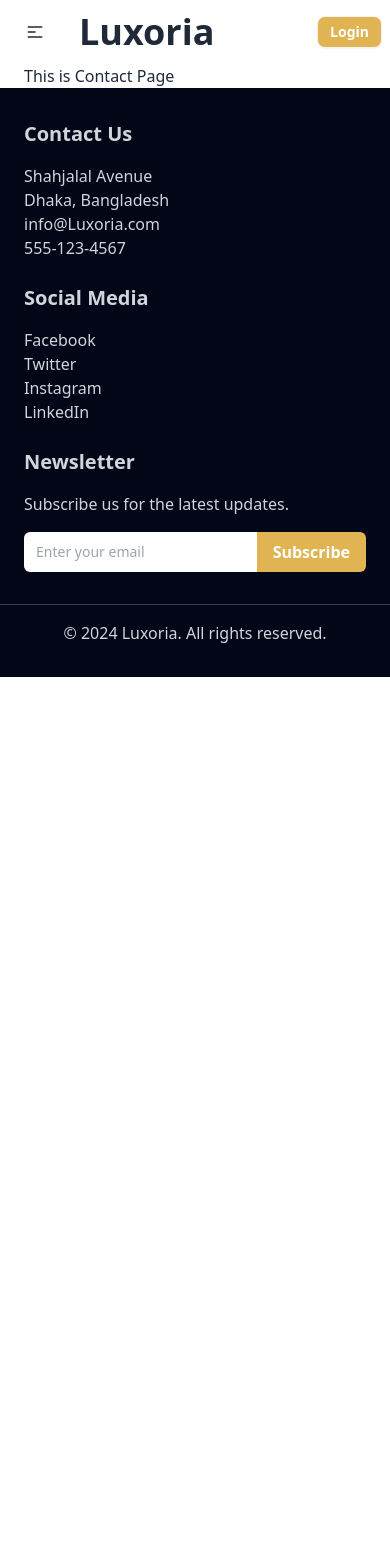
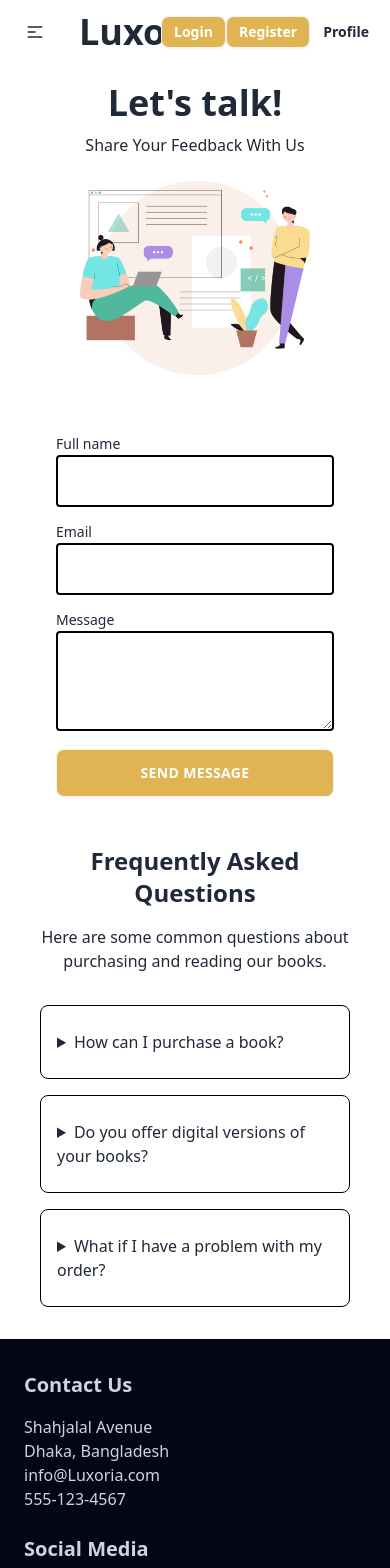
Before and after one commit to Sazid60/Luxoria-Real-Estate, a React (Vite) app: page /contact in a window 390 px wide. Shown: the top 1568 px of the page. Before the commit the page ends 844 px from the top, so only its background shows below. Built offline with nearby package versions, Linux system fonts and the light colour scheme.

Commit message:
Contact Section Added & Review Section Changed

```diff
--- a/package.json
+++ b/package.json
@@ -17,6 +17,7 @@
     "react-dom": "^18.2.0",
     "react-fast-marquee": "^1.6.4",
     "react-icons": "^5.0.1",
+    "react-loader-spinner": "^6.1.6",
     "react-rating": "^2.0.5",
     "react-router-dom": "^6.22.3",
     "react-type-animation": "^3.2.0",
--- /dev/null
+++ b/src/Components/BottomBanner.jsx
@@ -0,0 +1,26 @@
+
+
+const BottomBanner = () => {
+    return (
+        <div>
+            <div className='
+                mt-3  flex flex-col md:flex-row lg:flex-row lg:items-center justify-around text-left p-6 '>
+                <div>
+                    <h1 className='lg:text-center'><span className='text-2xl md:text-3xl lg:text-5xl font-bold'>45 Years </span>  <br /> <span className='text-[#E1B453] text-lg  md:text-2xl lg:text-4xl font-semibold'> Experience</span></h1>
+                </div>
+                <div>
+                    <h1><span className='text-xl md:text-2xl lg:text-4xl font-bold'>200+</span>  <br /> <span className='text-[#E1B453] text-lg md:text-xl lg:text-2xl font-semibold'>Active Listing</span></h1>
+                </div>
+                <div>
+                    <h1><span className='text-xl md:text-2xl lg:text-4xl font-bold'>$340</span>  <br /> <span className='text-[#E1B453] text-lg md:text-xl lg:text-2xl font-semibold'>Million In Sale </span></h1>
+                </div>
+                <div>
+                    <h1><span className='text-xl md:text-2xl lg:text-4xl font-bold'>800+</span>  <br /> <span className='text-[#E1B453] text-lg md:text-xl lg:text-2xl font-semibold'>Happy Clients</span></h1>
+                </div>
+            </div>
+            <hr className="border-gray-700 my-2 opacity-40 mb-6" />
+        </div>
+    );
+};
+
+export default BottomBanner;
--- a/src/Components/Navbar.jsx
+++ b/src/Components/Navbar.jsx
@@ -4,15 +4,16 @@ const Navbar = () => {
     const links = <>
         <li className="mr-2"><NavLink className={({ isActive }) => isActive ? 'btn btn-sm bg-[#FFECB3]' : 'btn btn-sm bg-transparent border-0'} to={"/"}>Home</NavLink></li>
         <li className="mr-2"><NavLink className={({ isActive }) => isActive ? 'btn btn-sm bg-[#FFECB3]' : 'btn btn-sm bg-transparent border-0'} to={"/blogs"}>Blogs</NavLink></li>
-        <li className="mr-2"><NavLink className={({ isActive }) => isActive ? 'btn btn-sm bg-[#FFECB3]' : 'btn btn-sm bg-transparent border-0'} to={"/contact"}>Contact</NavLink></li>
+
 
 
 
         {/* This will be private Protected This will stay and divert to login if no user*/}
         <li className="mr-2"><NavLink className={({ isActive }) => isActive ? 'btn btn-sm bg-[#FFECB3]' : 'btn btn-sm bg-transparent border-0'} to={"/agents"}>Agents</NavLink></li>
 
+        <li className="mr-2"><NavLink className={({ isActive }) => isActive ? 'btn btn-sm bg-[#FFECB3]' : 'btn btn-sm bg-transparent border-0'} to={"/contact"}>Contact</NavLink></li>
+
         {/* This wil be protected routes  but this will appear after login*/}
-        <li className="mr-2"><NavLink className={({ isActive }) => isActive ? 'btn btn-sm bg-[#FFECB3]' : 'btn btn-sm bg-transparent border-0'} to={"profile"}>Update Profile</NavLink></li>
     </>
     return (
         <div className="navbar bg-base-100">
@@ -34,6 +35,10 @@ const Navbar = () => {
             </div>
             <div className="navbar-end">
                 <NavLink className="btn btn-sm bg-[#E1B453] hover:bg-slate-500 text-white" to={"/login"}>Login</NavLink>
+                <NavLink className="btn btn-sm bg-[#E1B453] hover:bg-slate-500 text-white" to={"/register"}>Register</NavLink>
+
+                {/* If User Available */}
+                <NavLink className="btn btn-sm btn-ghost  " to={"profile"}>Profile</NavLink>
             </div>
         </div>
     );
--- a/src/Pages/Contact/Contact.jsx
+++ b/src/Pages/Contact/Contact.jsx
@@ -3,7 +3,52 @@
 const Contact = () => {
     return (
         <div>
-            This is Contact Page
+            <div className="grid max-w-screen-xl grid-cols-1 gap-8 px-8 py-4 mx-auto lg:mt-7 rounded-lg md:grid-cols-2 md:px-12 lg:px-16 xl:px-32 ">
+                <div className="flex flex-col justify-between">
+                    <div className="space-y-2 text-center">
+                        <h2 className="text-4xl font-bold leading-tight lg:text-5xl">Let's talk!</h2>
+                        <div className="">Share Your Feedback With Us</div>
+                    </div>
+                    <div className="w-full">
+                        <img src="/contact.png" alt="" className="p-6" />
+                    </div>
+                </div>
+                <form noValidate="" className="space-y-3">
+                    <div>
+                        <label htmlFor="name" className="text-sm">Full name</label>
+                        <input id="name" type="text" placeholder="" className="w-full p-3 rounded border-2 border-black" />
+                    </div>
+                    <div>
+                        <label htmlFor="email" className="text-sm">Email</label>
+                        <input id="email" type="email" className="w-full p-3 rounded border-2 border-black" />
+                    </div>
+                    <div>
+                        <label htmlFor="message" className="text-sm">Message</label>
+                        <textarea id="message" rows="3" className="w-full p-3 rounded border-2 border-black"></textarea>
+                    </div>
+                    <button type="submit" className="w-full p-3 text-sm font-bold tracking-wide uppercase rounded-lg btn  bg-[#E1B453] hover:bg-slate-500 text-white">Send Message</button>
+                </form>
+            </div>
+            <div className="w-full">
+                <div className="container flex flex-col justify-center px-4 py-8 mx-auto md:p-8">
+                    <h2 className="text-2xl font-semibold sm:text-4xl text-center">Frequently Asked Questions</h2>
+                    <p className="mt-4 mb-8 text-center">Here are some common questions about purchasing and reading our books.</p>
+                    <div className="space-y-4">
+                        <details className="w-full rounded-lg border border-black">
+                            <summary className="px-4 py-6 focus:outline-none focus-visible:ring-violet-400">How can I purchase a book?</summary>
+                            <p className="px-4 py-6 pt-0 ml-4 -mt-4">You can purchase our books through our website or from major online retailers such as Amazon and Barnes & Noble.</p>
+                        </details>
+                        <details className="w-full  rounded-lg border border-black">
+                            <summary className="px-4 py-6 focus:outline-none focus-visible:ring-violet-400">Do you offer digital versions of your books?</summary>
+                            <p className="px-4 py-6 pt-0 ml-4 -mt-4">Yes, we offer e-book versions of most of our titles. You can find them available for purchase on various e-book platforms.</p>
+                        </details>
+                        <details className="w-full border rounded-lg border-black">
+                            <summary className="px-4 py-6 focus:outline-none focus-visible:ring-violet-400">What if I have a problem with my order?</summary>
+                            <p className="px-4 py-6 pt-0 ml-4 -mt-4">If you encounter any issues with your order, please contact our customer support team. We'll be happy to assist you and resolve any problems.</p>
+                        </details>
+                    </div>
+                </div>
+            </div>
         </div>
     );
 };
--- a/src/Pages/Home/Home.jsx
+++ b/src/Pages/Home/Home.jsx
@@ -1,28 +1,33 @@
+import { useEffect, useState } from "react";
 import Banner from "../../Components/Banner";
+import BottomBanner from "../../Components/BottomBanner";
 import Review from "../../Components/Review";
 
 
 const Home = () => {
+    const [reviews, setReviews] = useState([])
+
+    useEffect(() => {
+        fetch('/review.json')
+            .then(res => res.json())
+            .then(data => setReviews(data))
+    }, [])
+
     return (
         <div className="mt-6">
             <Banner></Banner>
-            <div className='
-                mt-3  flex flex-col md:flex-row lg:flex-row lg:items-center justify-around text-left p-6 '>
-                <div>
-                    <h1 className='lg:text-center'><span className='text-2xl md:text-3xl lg:text-5xl font-bold'>45 Years </span>  <br /> <span className='text-[#E1B453] text-lg  md:text-2xl lg:text-4xl font-semibold'> Experience</span></h1>
+            <BottomBanner></BottomBanner>
+            <div>
+                <h1 className="text-center text-4xl font-semibold">Reviews</h1>
+
+                <div className="flex flex-col lg:flex-row gap-6 max-w-5xl mx-auto mb-6 mt-6">
+                    {
+                        reviews.map(review => <Review key={review.id} review={review}></Review>)
+                    }
                 </div>
-                <div>
-                    <h1><span className='text-xl md:text-2xl lg:text-4xl font-bold'>200+</span>  <br /> <span className='text-[#E1B453] text-lg md:text-xl lg:text-2xl font-semibold'>Active Listing</span></h1>
-                </div>
-                <div>
-                    <h1><span className='text-xl md:text-2xl lg:text-4xl font-bold'>$340</span>  <br /> <span className='text-[#E1B453] text-lg md:text-xl lg:text-2xl font-semibold'>Million In Sale </span></h1>
-                </div>
-                <div>
-                    <h1><span className='text-xl md:text-2xl lg:text-4xl font-bold'>800+</span>  <br /> <span className='text-[#E1B453] text-lg md:text-xl lg:text-2xl font-semibold'>Happy Clients</span></h1>
-                </div>
+
             </div>
-            <hr className="border-gray-700 my-2 opacity-40 mb-6" />
-            <Review></Review>
+
 
         </div>
     );
```
Also changed, not shown: public/review.json (added, +20 -0 lines), src/Components/Review.jsx (+15 -38 lines), public/contact.png (added), 1 other file (tests, documents, lock files or other folders).
